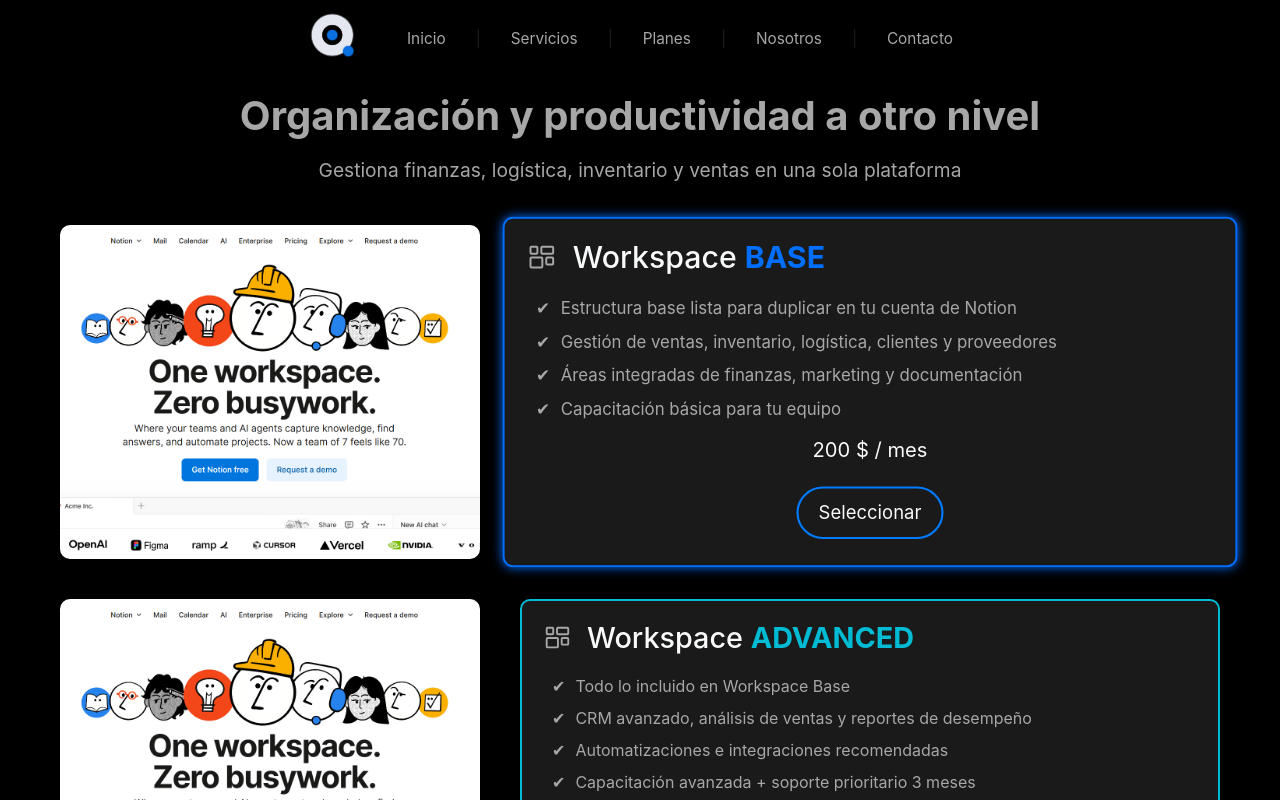
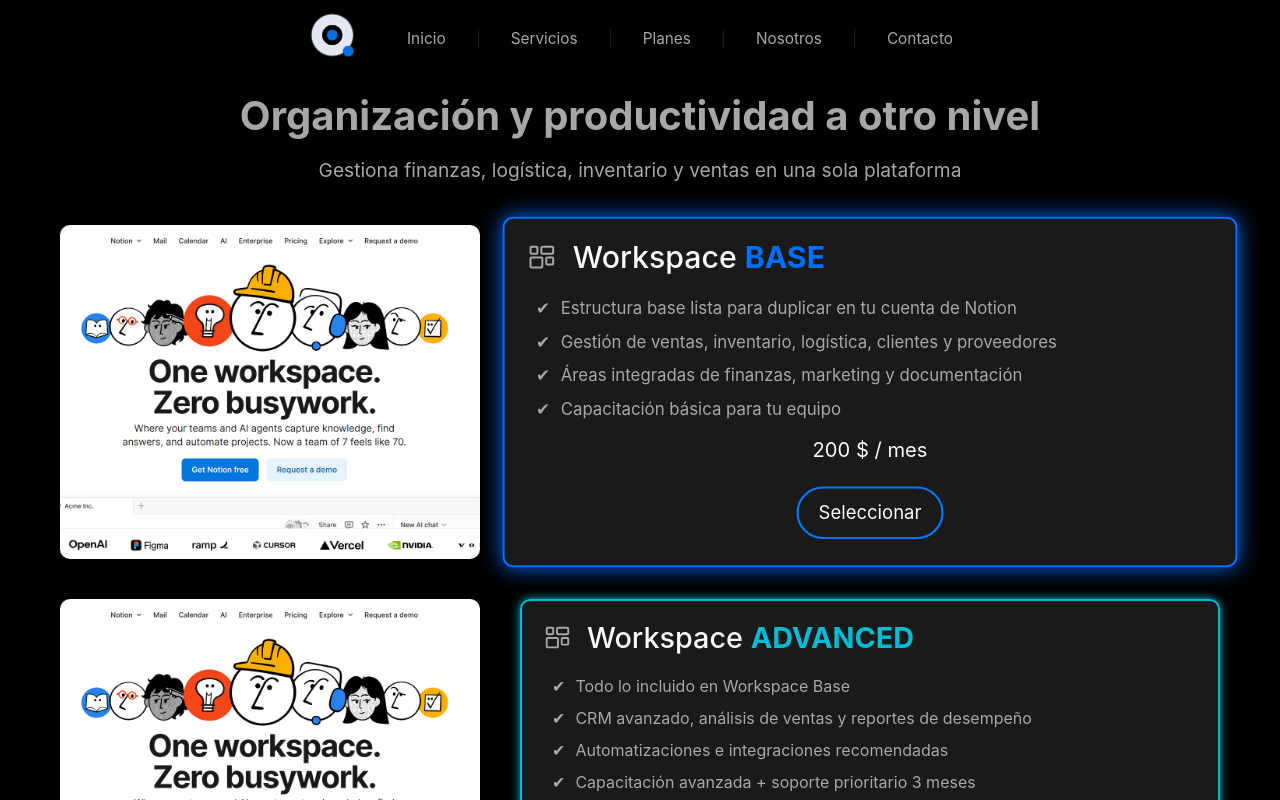
Before and after one commit to belencera/web-ods, a website: page public/pages/servicios.html in a window 1280 px wide. In both pictures the pointer is over the element 870 px from the left and 391 px from the top of the page. Shown: the top 800 px of the page. Drawn offline with Linux system fonts and the light colour scheme.

Commit message:
Ajustes diseño en planes y servicios

```diff
--- a/public/css/pages/servicios.css
+++ b/public/css/pages/servicios.css
@@ -1,4 +1,3 @@
-
 /* ==================== SECCIÓN WORSPACE ==================== */
 
 .workspace-container {
@@ -18,8 +17,6 @@
     transition: transform 0.3s ease, box-shadow 0.3s ease;
 }
 
-.workspace-card.plan.base {border-color: var(--plan-base-color);}
-.workspace-card.plan.advanced {border-color: var(--plan-advanced-color);}
 
 /* Tarjetas de Demo */
 .workspace-card.demo {
@@ -66,8 +63,15 @@
 }
 
 /* Títulos específicos de plan */
-.plan-base-name { color: var(--plan-base-color); font-weight: 700; }
-.plan-advanced-name { color: var(--plan-advanced-color); font-weight: 700; }
+.plan-base-name {
+    color: var(--plan-base-color);
+    font-weight: 700;
+}
+
+.plan-advanced-name {
+    color: var(--plan-advanced-color);
+    font-weight: 700;
+}
 
 .workspace-card ul {
     list-style: none;
@@ -94,18 +98,28 @@
     margin-bottom: 10px;
 }
 
+/* Estilos específicos de base/advance */
+.workspace-card.plan.base {
+    border-color: var(--plan-base-color);
+    box-shadow: 0 0 10px var(--plan-base-color)
+}
+
+.workspace-card.plan.advanced {
+    border-color: var(--plan-advanced-color);
+    box-shadow: 0 0 10px var(--plan-advanced-color);
+}
+
 .workspace-card.plan:hover {
     transform: scale(1.05);
 }
 
 .workspace-card.plan.base:hover {
-    box-shadow: 0 0 10px var(--plan-base-color);
+    box-shadow: 0 0 20px var(--plan-base-color);
 }
 
 .workspace-card.plan.advanced:hover {
-    box-shadow: 0 0 10px var(--plan-advanced-color);
+    box-shadow: 0 0 20px var(--plan-advanced-color);
 }
-
 
 /* Línea legalidad */
 .workspace-legal {
@@ -125,7 +139,7 @@
     margin-bottom: 10px;
 }
 
-section h2 + p {
+section h2+p {
     font-size: clamp(1rem, 1.5vw, 1.3rem);
     text-align: center;
     margin-bottom: 40px;
@@ -220,13 +234,13 @@
 
 @media (max-width: 768px) {
 
-    .workspace-container  {
+    .workspace-container {
         grid-template-columns: 1fr;
         padding: 0 20px;
     }
 
     .services-container {
-        grid-template-columns:1fr;
+        grid-template-columns: 1fr;
         padding: 0 20px;
     }
 
```
Also changed, not shown: public/css/pages/planes.css (+10 -7 lines).
